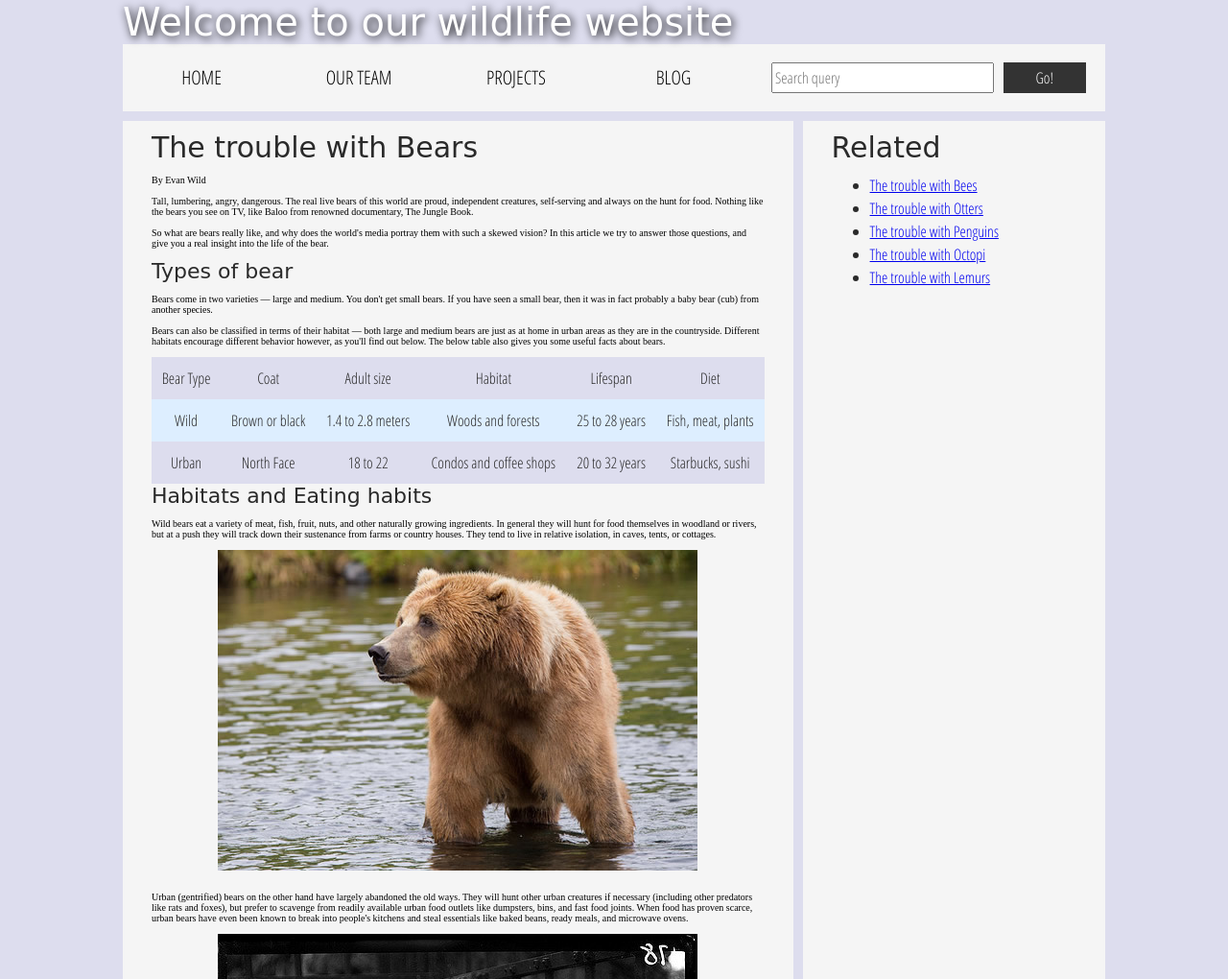
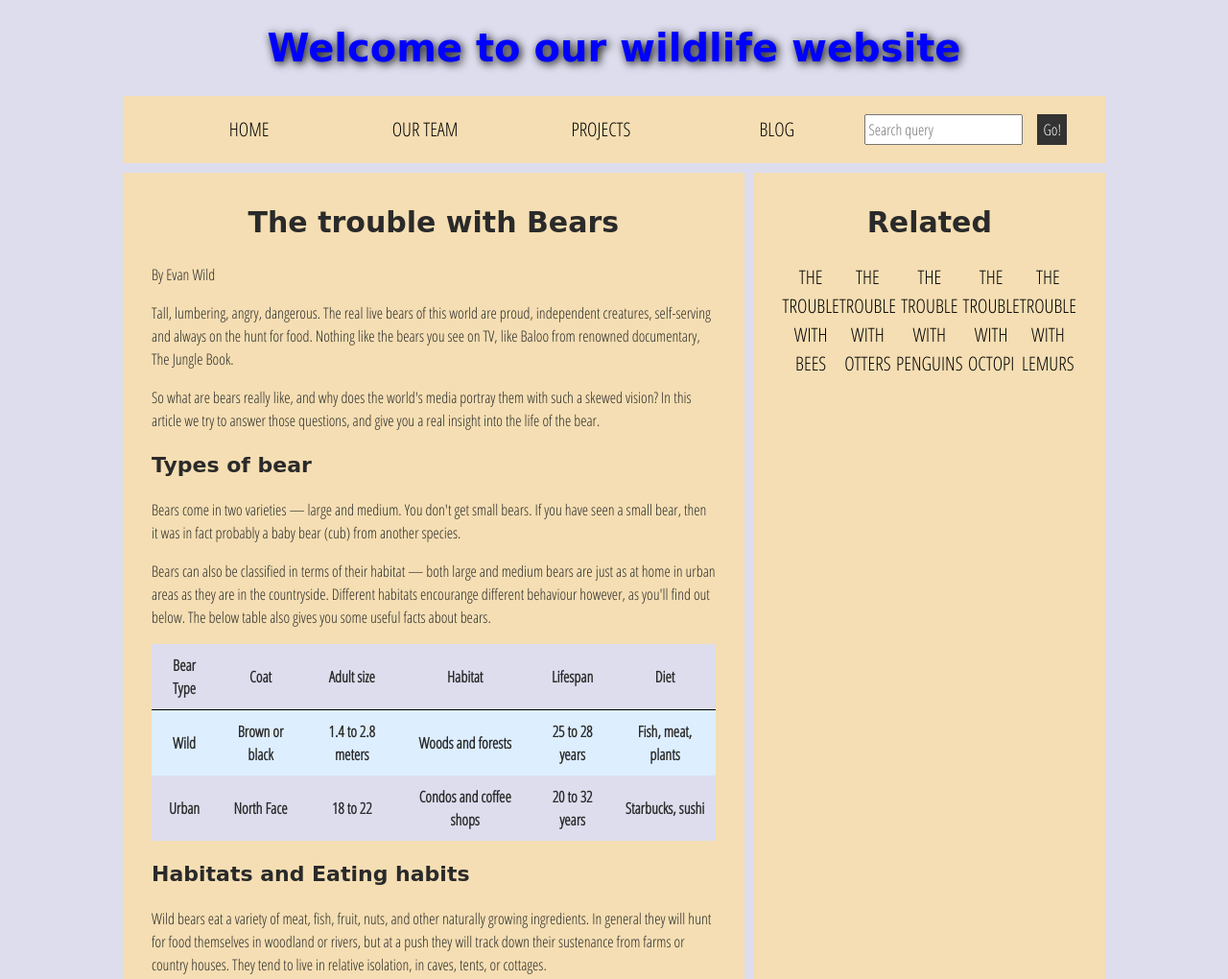
Before and after one commit to samratkcc/samratkcc.github.io, a plain HTML site: page Assignment 5/index.html in a window 1280 px wide. Shown: the top 1020 px of the page at 96% size. Drawn offline with Linux system fonts and the light colour scheme; a web font is replaced by a local one.

Commit message:
Add files via upload

```diff
--- a/Assignment 5/index.html
+++ b/Assignment 5/index.html
@@ -1,13 +1,22 @@
+<!--
+
+         Name: Samrat KC
+
+         File: index.html
+
+         Date: 19 April 2024
+
+         A very brief description of the file.
+
+-->
 <!DOCTYPE html>
 <html>
-<head>
+  <head>
     <meta charset="utf-8">
 
     <title>Accessibility assessment</title>
     <link href="https://fonts.googleapis.com/css?family=Open+Sans+Condensed:300|Sonsie+One" rel="stylesheet" type="text/css">
     <link rel="stylesheet" href="style.css">
-    <script src="http://html5shiv.googlecode.com/svn/trunk/html5.js"></script>
-
 
     <!-- the below three lines are a fix to get HTML5 semantic elements working in old versions of Internet Explorer-->
     <!--[if lt IE 9]>
@@ -17,10 +26,10 @@
 
   <body>
     <div class="header">
-      <font size="7">Welcome to our wildlife website</font>
+      <h1 size="7">Welcome to our wildlife website</h1>
     </div>
 
-    <div class="nav">
+    <nav>
       <ul>
         <li><a href="#">Home</a></li>
         <li><a href="#">Our team</a></li>
@@ -32,110 +41,102 @@
         <input type="search" name="q" placeholder="Search query">
         <input type="submit" value="Go!">
       </form>
-    </div>
+    </nav>
 
     <main>
       <article>
-        <font size="6">The trouble with Bears</font>
-        <br><br>
-        By Evan Wild
-        <br><br>
-        Tall, lumbering, angry, dangerous. The real live bears of this world are proud, independent creatures, self-serving and always on the hunt for food. Nothing like the bears you see on TV, like Baloo from renowned documentary, The Jungle Book.
-        <br><br>
-        So what are bears really like, and why does the world's media portray them with such a skewed vision? In this article we try to answer those questions, and give you a real insight into the life of the bear.
-        <br><br>
-        <font size="5">Types of bear</font>
-        <br><br>
-        Bears come in two varieties — large and medium. You don't get small bears. If you have seen a small bear, then it was in fact probably a baby bear (cub) from another species.
-        <br><br>
-        Bears can also be classified in terms of their habitat — both large and medium bears are just as at home in urban areas as they are in the countryside. Different habitats encourage different behavior however, as you'll find out below. The below table also gives you some useful facts about bears.
-        <br><br>
+        <h2 size="6">The trouble with Bears</h2>
+
+        <p>By Evan Wild</p>
+
+        <p>Tall, lumbering, angry, dangerous. The real live bears of this world are proud, independent creatures, self-serving and always on the hunt for food. Nothing like the bears you see on TV, like Baloo from renowned documentary, The Jungle Book.</p>
+
+        <p>So what are bears really like, and why does the world's media portray them with such a skewed vision? In this article we try to answer those questions, and give you a real insight into the life of the bear.</p>
+
+        <h3 size="5">Types of bear</h3>
+
+        <p>Bears come in two varieties — large and medium. You don't get small bears. If you have seen a small bear, then it was in fact probably a baby bear (cub) from another species.</p>
+
+        <p>Bears can also be classified in terms of their habitat — both large and medium bears are just as at home in urban areas as they are in the countryside. Different habitats encourange different behaviour however, as you'll find out below. The below table also gives you some useful facts about bears.</p>
         <table>
           <thead>
             <tr>
-              <td>Bear Type</td>
-              <td>Coat</td>
-              <td>Adult size</td>
-              <td>Habitat</td>
-              <td>Lifespan</td>
-              <td>Diet</td>
+              <th scope="col">Bear Type</th>
+              <th scope="col">Coat</th>
+              <th scope="col">Adult size</th>
+              <th scope="col">Habitat</th>
+              <th scope="col">Lifespan</th>
+              <th scope="col">Diet</th>
             </tr>
           </thead>
           <tbody>
             <tr>
-              <td>Wild</td>
-              <td>Brown or black</td>
-              <td>1.4 to 2.8 meters</td>
-              <td>Woods and forests</td>
-              <td>25 to 28 years</td>
-              <td>Fish, meat, plants</td>
+              <th scope="row">Wild</th>
+              <th scope="row">Brown or black</th>
+              <th scope="row">1.4 to 2.8 meters</th>
+              <th scope="row">Woods and forests</th>
+              <th scope="row">25 to 28 years</th>
+              <th scope="row">Fish, meat, plants</th>
             </tr>
             <tr>
-              <td>Urban</td>
-              <td>North Face</td>
-              <td>18 to 22</td>
-              <td>Condos and coffee shops</td>
-              <td>20 to 32 years</td>
-              <td>Starbucks, sushi</td>
+              <th scope="row">Urban</th>
+              <th scope="row">North Face</th>
+              <th scope="row">18 to 22</th>
+              <th scope="row">Condos and coffee shops</th>
+              <th scope="row">20 to 32 years</th>
+              <th scope="row">Starbucks, sushi</th>
             </tr>
           </tbody>
         </table>
 
-        <font size="5">Habitats and Eating habits</font>
-        <br><br>
-        Wild bears eat a variety of meat, fish, fruit, nuts, and other naturally growing ingredients. In general they will hunt for food themselves in woodland or rivers, but at a push they will track down their sustenance from farms or country houses. They tend to live in relative isolation, in caves, tents, or cottages.
-        <br><br>
-        <img src="wild-bear.jpg">
-        <br><br>
-        Urban (gentrified) bears on the other hand have largely abandoned the old ways. They will hunt other urban creatures if necessary (including other predators like rats and foxes), but prefer to scavenge from readily available urban food outlets like dumpsters, bins, and fast food joints. When food has proven scarce, urban bears have even been known to break into people's kitchens and steal essentials like baked beans, ready meals, and microwave ovens.
-        <br><br>
-        <img src="urban-bear.jpg">
-        <br><br>
-        Urban bears will sleep anywhere they can, from bus shelters and parks, to the toilets in McDonald, to their own apartment.
-        <br><br>
-        <font size="5">Mating rituals</font>
-        <br><br>
-        Bears are romantic creatures by nature, and will naturally look for a mate that they can spend the rest of their lives with. They will woo a potential suitor by making their dwelling look attractive — for example with cave paintings or a bed of reeds in the case of a wild bear, and mood lighting and a Michael Bubble CD in the case of an urban bear.
-        <br><br>
-        The following audio clip contains a fact file providing more details about bear mating rituals, along with samples and quotes from experts.
-        <br><br>
+        <h3 size="5">Habitats and Eating habits</h3>
+        <p>Wild bears eat a variety of meat, fish, fruit, nuts, and other naturally growing ingredients. In general they will hunt for food themselves in woodland or rivers, but at a push they will track down their sustenance from farms or country houses. They tend to live in relative isolation, in caves, tents, or cottages.</p>
+        <img src="wild-bear.jpg" alt="wild bear">
+        <p>Urban (gentrified) bears on the other hand have largely abandoned the old ways. They will hunt other urban creatures if necessary (including other predators like rats and foxes), but prefer to scavenge from readily available urban food outlets like dumpsters, bins, and fast food joints. When food has proven scarce, urban bears have even been known to break into people's kitchens and steal essentials like baked beans, ready meals, and microwave ovens.</p>
+        <img src="urban-bear.jpg" alt="urban bear">
+
+        <p>Urban bears will sleep anywhere they can, from bus shelters and parks, to the toilets in McDonald, to their own apartment.</p>
+
+        <h3 size="5">Mating rituals</h3>
+        <p>Bears are romantic creatures by nature, and will naturally look for a mate that they can spend the rest of their lives with. They will woo a potential suitor by making their dwelling look attractive — for example with cave paintings or a bed of reeds in the case of a wild bear, and mood lighting and a Michael Bublé CD in the case of an urban bear.</p>
+        <p>The following audio clip contains a fact file providing more details about bear mating rituals, along with samples and quotes from experts.</p>
+
         <audio controls>
-          <source src="bear.mp3" type="audio/mp3">
-          <source src="bear.ogg" type="audio/ogg">
-          <p>It looks like your browser doesn't support HTML5 audio players.</p>
+          <source src="bear.mp3" type="audio/mpeg">
+          <source src="bear.ogg" type="audio/mpeg">
         </audio>
 
-        <aside>
 
-          <font size="5">About the author</font>
-        <br><br>
-          Evan Wild is an unemployed plumber from Doncaster, who has been really "in to" wildlife since childhood. He once went to Chester Zoo on holiday, but got ill after eating a donar kebab.
-        <br><br>
-          He has never seen a bear, but once read a Daily Mail article about them, and thinks they sound cool.
+
+        <as>
+
+          <h3 size="5">About the author</h3>
+          <p>Evan Wild is an unemployed plumber from Doncaster, who has been really "in to" wildlife since childhood. He once went to Chester Zoo on holiday, but got ill after eating a doner kebab.</p>
+          <p>He has never seen a bear, but once read a Daily Mail article about them, and thinks they sound cool.</p>
 
         </aside>
         <section class="comments">
-          <div class="show-hide">Show comments</div>
+          <button class="show-hide">Show comments</button>
 
           <div class="comment-wrapper">
 
-            <font size="6">Add comment</font>
+            <h3 size="6">Add comment</h3>
 
             <form class="comment-form">
-              <div class="flex-pair">
+              <label class="flex-pair">
                 Your name:
                 <input type="text" name="name" id="name" placeholder="Enter your name">
-              </div>
-              <div class="flex-pair">
+              </label>
+              <label class="flex-pair">
                 Your comment:
                 <input type="text" name="comment" id="comment" placeholder="Enter your comment">
-              </div>
+              </label>
               <div>
                 <input type="submit" value="Submit comment">
               </div>
             </form>
 
-            <font size="6">Comments</font>
+            <h3 size="6">Comments</h3>
 
             <ul class="comment-container">
 
@@ -154,16 +155,20 @@
       </article>
 
       <div class="secondary">
-        <font size="6">Related</font>
+        <h2 size="6">Related</h2>
+        <ul>
+          <li><a href="Link to The trouble with Bees">The trouble with Bees</a></li>
 
-        <ul>
-          <li><a href="#">The trouble with Bees</a></li>
-          <li><a href="#">The trouble with Otters</a></li>
-          <li><a href="#">The trouble with Penguins</a></li>
-          <li><a href="#">The trouble with Octopi</a></li>
-          <li><a href="#">The trouble with Lemurs</a></li>
+          <li><a href="Link to The trouble with Otters">The trouble with Otters</a></li>
+
+          <li><a href="Link to The trouble with Penguins">The trouble with Penguins</a></li>
+
+          <li><a href="Link to The trouble with Octopi">The trouble with Octopi</a></li>
+
+          <li><a href="Link to The trouble with Lemurs">The trouble with Lemurs</a></li>
         </ul>
       </div>
+
     </main>
 
     <footer>
--- a/Assignment 5/style.css
+++ b/Assignment 5/style.css
@@ -18,7 +18,7 @@ html, body {
 
 /* || typography */
 
-  font[size="7"], font[size="6"], font[size="5"] {
+h1[size="7"], h2[size="6"], h3[size="5"] {
   font-family: 'Sonsie One', cursive;
   color: #2a2a2a;
 }
@@ -28,19 +28,19 @@ html, body {
   color: #2a2a2a;
 }
 
-  font[size="7"] {
+h1[size="7"] {
   font-size: 4rem;
   text-align: center;
-    color: white;
+  color: blue;
   text-shadow: 2px 2px 10px black;
 }
 
-  font[size="6"] {
+h2[size="6"] {
   font-size: 3rem;
   text-align: center;
 }
 
-  font[size="5"] {
+h3[size="5"] {
   font-size: 2.2rem;
 }
 
@@ -51,8 +51,8 @@ html, body {
 
 /* || header layout */
 
-  div[class="nav"], article, footer, .secondary {
-    background-color: whitesmoke;
+nav, article, footer, .secondary {
+  background-color: wheat;
 }
 
 article, footer, .secondary {
@@ -63,7 +63,7 @@ html, body {
   margin-right: 10px;
 }
 
-  div[class="nav"] {
+nav {
   height: 50px;
   background-color: ff80ff;
   display: flex;
@@ -71,20 +71,20 @@ html, body {
   margin-bottom: 10px;
 }
 
-  div[class="nav"] ul {
+nav, ul {
   padding: 0;
   list-style-type: none;
   flex: 2;
   display: flex;
 }
 
-  div[class="nav"] li {
+nav, li {
   display: inline;
   text-align: center;
   flex: 1;
 }
 
-  div[class="nav"] a {
+nav, a {
   display: inline-block;
   font-size: 2rem;
   text-transform: uppercase;
@@ -92,7 +92,7 @@ html, body {
   color: black;
 }
 
-  div[class="nav"] .search {
+nav,search {
   flex: 1;
   display: flex;
   align-items: center;
```
Lines whose indentation alone changed are shown as unchanged.
